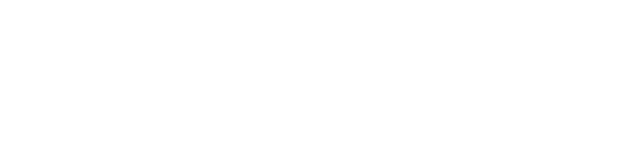
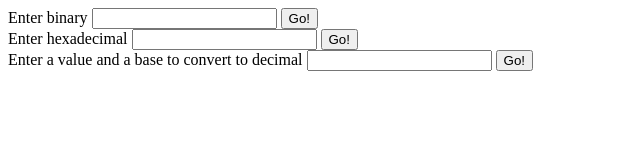
Before and after one commit to OkilyDokily/binary-to-decimal, a plain HTML site: page index.html in a window 1280 px wide. Shown: the whole page, without its empty margins (0-640 px from the left). Drawn offline with Linux system fonts and the light colour scheme.

Commit message:
add a form to index.html

```diff
--- a/index.html
+++ b/index.html
@@ -1,11 +1,33 @@
 <!DOCTYPE html>
 <html lang="en">
 <head>
+
   <script src="js/jquery-3.5.0.min.js"></script>
   <script src="js/scripts.js"></script>
   <title>Document</title>
 </head>
 <body>
-
+  <div class="container">
+    <div class="row">
+      <form id="binaryform">
+        <label for="binary">Enter binary</label>
+        <input type="text" id="binary">
+        <label id="binaryresult"> </label>
+        <button class="btn">Go!</button>
+      </form>
+      <form id="hexadecimalform">
+        <label for="hexadecimal">Enter hexadecimal</label>
+        <input type="text" id="hexadecimal">
+        <label id="hexadecimalresult"> </label>
+        <button class="btn">Go!</button>
+      </form>
+      <form id="anybaseform">
+        <label for="anybase">Enter a value and a base to convert to decimal</label>
+        <input type="text" id="anybase">
+        <label id="anybaseresult"> </label>
+        <button class="btn">Go!</button>
+      </form>
+    </div>
+  </div>
 </body>
 </html>
```
